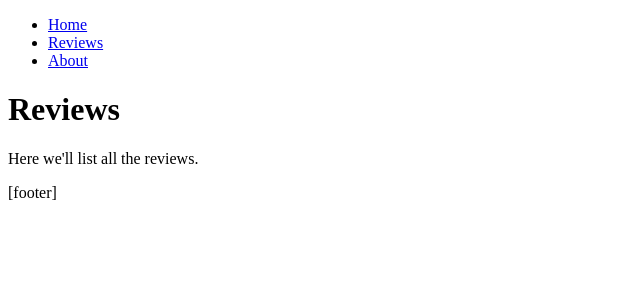
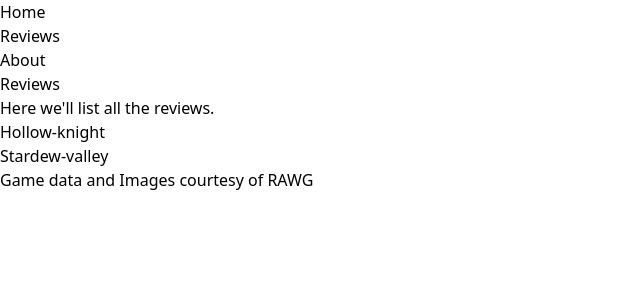
Before and after one commit to harshageorge/next-reviews, a Next.js app: page /reviews in a window 1280 px wide. Shown: the top 300 px of the page, without its empty margins (0-640 px from the left). Built offline with nearby package versions, Linux system fonts and the light colour scheme.

Commit message:
Installed and configured tailwind css

```diff
--- /dev/null
+++ b/app/globals.css
@@ -0,0 +1,3 @@
+@tailwind base;
+@tailwind components;
+@tailwind utilities;
--- a/app/layout.tsx
+++ b/app/layout.tsx
@@ -1,6 +1,6 @@
 import type { ReactNode } from 'react';
 import Link from 'next/link';
-
+import './globals.css';
 interface LayoutProps {
   children: ReactNode;
 }
@@ -19,7 +19,7 @@ export default function RootLayout({ children }: LayoutProps) {
                 <Link href='/reviews'>Reviews</Link>
               </li>
               <li>
-                <Link href='/about'>About</Link>
+                <Link href='/about' prefetch={false}>About</Link>
               </li>
             </ul>
           </nav>
@@ -28,7 +28,7 @@ export default function RootLayout({ children }: LayoutProps) {
           {children}
         </main>
         <footer>
-          [footer]
+         Game data and Images courtesy of <a href="https://rawg.io/" target="_blank">RAWG</a>
         </footer>
       </body>
     </html>
--- a/app/reviews/page.tsx
+++ b/app/reviews/page.tsx
@@ -1,10 +1,21 @@
- function ReviewsPage() {
+import Link from 'next/link';
+
+function ReviewsPage() {
     return (
       <>
         <h1>Reviews</h1>
         <p>
           Here we'll list all the reviews.
         </p>
+        <ul>
+              <li>
+                <Link href='/reviews/hollow-knight'>Hollow-knight</Link>
+              </li>
+              <li>
+                <Link href='/reviews/stardew-valley'>Stardew-valley</Link>
+              </li>
+
+            </ul>
       </>
     );
   }
--- /dev/null
+++ b/postcss.config.js
@@ -0,0 +1,6 @@
+module.exports = {
+  plugins: {
+    tailwindcss: {},
+    autoprefixer: {},
+  },
+}
--- /dev/null
+++ b/tailwind.config.js
@@ -0,0 +1,11 @@
+/** @type {import('tailwindcss').Config} */
+module.exports = {
+  content: [
+    './app/**/*.{jsx,tsx}',
+    './components/**/*.{jsx,tsx}',
+  ],
+  theme: {
+    extend: {},
+  },
+  plugins: [],
+}
```
Also changed, not shown: package.json (+5 -2 lines), 1 other file (tests, documents, lock files or other folders).
